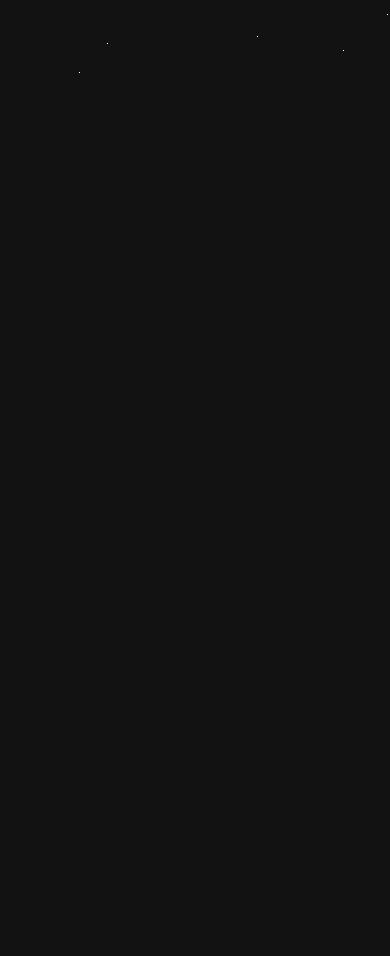
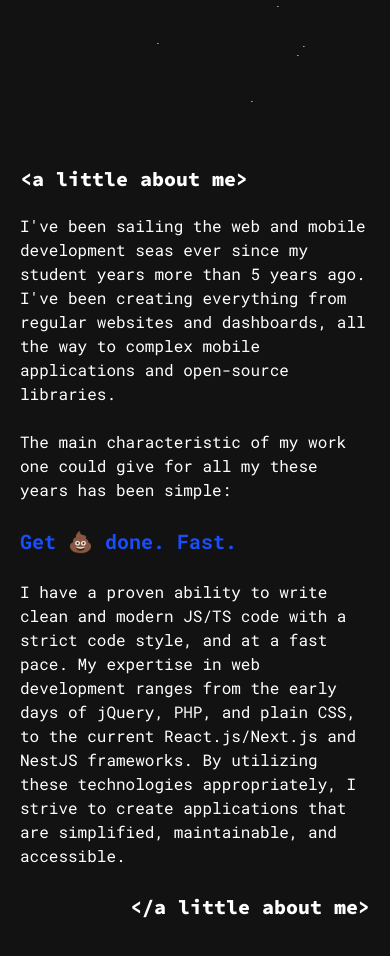
Before and after one commit to hali241997/my-portfolio, a Next.js app: page / in a window 390 px wide. Shown: the part 740-1696 px from the top of the page. Before the commit the page ends 844 px from the top, so only its background shows below. Built offline with nearby package versions, Linux system fonts and the light colour scheme.

Commit message:
WIP: Add About Me Section

```diff
--- a/src/components/AboutMe/index.tsx
+++ b/src/components/AboutMe/index.tsx
@@ -2,47 +2,38 @@ import { FC } from "react";
 
 const AboutMe: FC = () => {
   return (
-    <div className="lg:mx-[100px]">
-      <div className="font-bold text-center text-[40px] mb-[20px]">
-        About Me
+    <div className="lg:px-[140px] md:px-[40px] px-[20px] py-[60px]">
+      <div className="font-SourceCodePro md:text-[26px] text-[20px] font-[800] mb-[20px]">
+        {`<a little about me>`}
       </div>
 
-      <div className="md:space-y-[60px] space-y-[40px]">
-        <div className="text-justify md:text-[25px] text-[16px] text-white">
-          Lorem Ipsum is simply dummy text of the printing and typesetting
-          industry. Lorem Ipsum has been the industry&apos;s standard dummy text
-          ever since the 1500s, when an unknown printer took a galley of type
-          and scrambled it to make a type specimen book. It has survived not
-          only five centuries, but also the leap into electronic typesetting,
-          remaining essentially unchanged. It was popularised in the 1960s with
-          the release of Letraset sheets containing Lorem Ipsum passages, and
-          more recently with desktop publishing software like Aldus PageMaker
-          including versions of Lorem Ipsum.
-        </div>
+      <div className="font-RobotoMono md:text-[20px] text-[16px]">
+        I&apos;ve been sailing the web and mobile development seas ever since my
+        student years more than 5 years ago. I&apos;ve been creating everything
+        from regular websites and dashboards, all the way to complex mobile
+        applications and open-source libraries.
+        <br />
+        <br />
+        The main characteristic of my work one could give for all my these years
+        has been simple:
+        <br />
+        <br />
+        <span className="text-bluePrimary md:text-[26px] text-[20px] font-[800]">
+          Get 💩 done. Fast.
+        </span>
+        <br />
+        <br />I have a proven ability to write clean and modern JS/TS code with
+        a strict code style, and at a fast pace. My expertise in web development
+        ranges from the early days of jQuery, PHP, and plain CSS, to the current
+        React.js/Next.js and NestJS frameworks. By utilizing these technologies
+        appropriately, I strive to create applications that are simplified,
+        maintainable, and accessible.
+        <br />
+        <br />
+      </div>
 
-        <div className="text-justify md:text-[25px] text-[16px] text-white">
-          Lorem Ipsum is simply dummy text of the printing and typesetting
-          industry. Lorem Ipsum has been the industry&apos;s standard dummy text
-          ever since the 1500s, when an unknown printer took a galley of type
-          and scrambled it to make a type specimen book. It has survived not
-          only five centuries, but also the leap into electronic typesetting,
-          remaining essentially unchanged. It was popularised in the 1960s with
-          the release of Letraset sheets containing Lorem Ipsum passages, and
-          more recently with desktop publishing software like Aldus PageMaker
-          including versions of Lorem Ipsum.
-        </div>
-
-        <div className="text-justify md:text-[25px] text-[16px] text-white">
-          Lorem Ipsum is simply dummy text of the printing and typesetting
-          industry. Lorem Ipsum has been the industry&apos;s standard dummy text
-          ever since the 1500s, when an unknown printer took a galley of type
-          and scrambled it to make a type specimen book. It has survived not
-          only five centuries, but also the leap into electronic typesetting,
-          remaining essentially unchanged. It was popularised in the 1960s with
-          the release of Letraset sheets containing Lorem Ipsum passages, and
-          more recently with desktop publishing software like Aldus PageMaker
-          including versions of Lorem Ipsum.
-        </div>
+      <div className="font-SourceCodePro md:text-[26px] text-[20px] font-[800] text-right">
+        {`</a little about me>`}
       </div>
     </div>
   );
--- a/src/pages/index.tsx
+++ b/src/pages/index.tsx
@@ -9,8 +9,9 @@ const HomePage: FC = () => {
   return (
     <>
       <Hero />
+      <AboutMe />
+
       {/* <Quote />
-      <AboutMe />
       <Services />
       <TechStack /> */}
     </>
```
